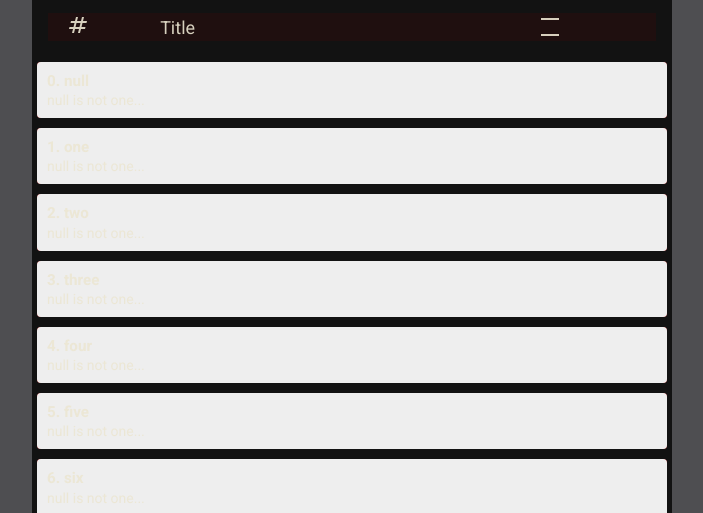
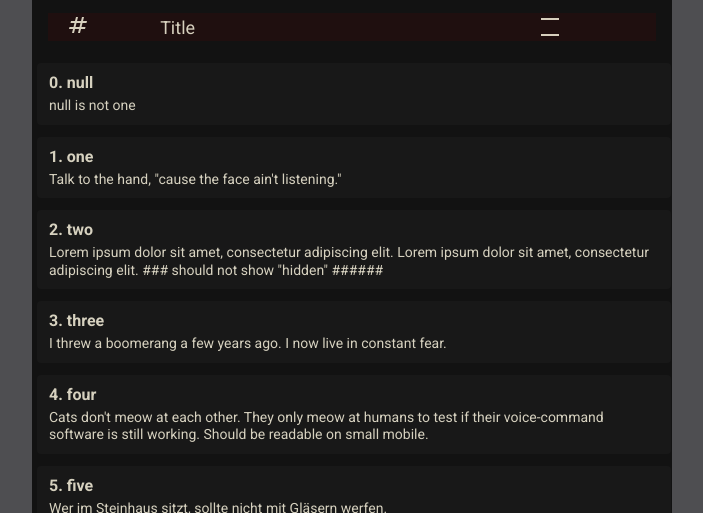
Before and after one commit to 44xtc44/AudioDeity, a website built with Vite: page index.html in a window 1280 px wide. Shown: the part 287-800 px from the top of the page, without its empty margins (288-991 px from the left). Built offline with nearby package versions, Linux system fonts and the light colour scheme.

Commit message:
update: style and mock array

```diff
--- a/src/frontend/layout/app__playlist/appPlaylist.css
+++ b/src/frontend/layout/app__playlist/appPlaylist.css
@@ -1,206 +1,124 @@
-.playlist-bar {
+.app__playlist {
+  display: grid;
+  grid-template-rows: minmax(0, 1fr);
   height: 100%;
   min-height: 0;
   overflow: hidden;
-
-  /* NEU: Zwingt die Playlist, sich strikt an die Grenzen ihrer Grid-Zelle zu halten */
-  max-height: 100%;
 }
 
 .app__playlist-card {
   height: 100%;
-  max-height: 100%; /* Verhindert, dass die Card größer wird als die Playlist-Bar */
+  max-height: 100%;
   min-height: 0;
   overflow: hidden;
 }
 
-/* scroll area */
 .app__playlist-list {
   display: flex;
   flex-direction: column;
   height: 100%;
   max-height: 100%;
   min-height: 0;
-  overflow-y: auto;
+  max-width: 100%;
+  overflow-x: hidden;
+  overflow-y: auto; /* scroll here only */
   scroll-behavior: smooth;
+  margin: 0;
+  -webkit-overflow-scrolling: touch; /* mobile [OPTION] [TEST] no scroll bar */
+}
 
-  /* WICHTIG: Falls hier noch ein Außenabstand definiert ist, der alles verschiebt */
-  margin: 0;
+/* ==========================================================================
+   DESIGN A: STANDARD-VIEW LIST (big / Desktop)
+   ========================================================================== */
+.app__playlist-item-wrapper {
+  position: relative;
+  overflow: hidden;
+  width: 100%;
+  margin: 6px 5px; /* Großzügiger Abstand */
+  /* background-color: #dc2626; */
+  border-radius: 4px;
+  flex-shrink: 0;
+
+  align-items: center;
+  max-width: 99%; /* [TEST] "width: 100%" horizontal bar appears */
 }
 
 .app__playlist-item {
-  margin: 0 !important; /* Kein Außenabstand hier, das macht der Wrapper */
+  margin: 0 !important;
   position: relative;
   z-index: 2;
-  background: #eee; /* Grauer Hintergrund des Elements */
-  padding: 10px; /* 6px 10px; or 10px Ihr ursprüngliches Padding für den Text-Inhalt */
+  background: #181818;
+  padding: 10px 12px; /* much space for mouse clicks */
   transition: transform 0.2s ease-out;
   cursor: grab;
-  width: 100%; /* Nutzt die volle Breite des Wrappers */
-  box-sizing: border-box; /* Schließt das Padding in die Breite ein */
+  width: 100%;
+  box-sizing: border-box;
+  color: var(--app__playlist-item);
 
+  line-height: 1.25;
+  display: -webkit-box; /* [TEST] line two is fully displayed */
+  -webkit-box-orient: vertical;
+  -webkit-line-clamp: 4; /* Number of lines to show */
+  overflow: hidden;
+  text-overflow: ellipsis;
+
+  /*   box-shadow:
+    0 0 10px rgba(100, 150, 255, 0.5),
+    outset 0 0 5px rgba(100, 150, 255, 0.3);
+  background-color: rgba(20, 20, 30, 0.8);  */
+
+  /*   box-shadow:
+    0 0 10px rgba(100, 150, 255, 0.5),
+    inset 0 0 5px rgba(100, 150, 255, 0.3);
+  background-color: rgba(20, 20, 30, 0.8);  */
+}
+@media (prefers-color-scheme: dark) {
+  .app__playlist-item {
+    color: var(--app__playlist-item);
+  }
+}
+.app__playlist-item h4 {
+  font-size: 1rem;
+  margin: 0 0 4px 0;
+}
+
+.app__playlist-item p {
+  font-size: 0.85rem;
+  margin: 0;
+  color: #6b7280;
+}
+
+/* ==========================================================================
+   DESIGN B: COMPACT LIST (toggle via .is-compact)
+   ========================================================================== */
+/* Wenn die Klasse am .app__playlist-list aktiv ist, greifen diese kompakteren Regeln */
+.app__playlist-list.is-compact .app__playlist-item-wrapper {
+  margin: 2px 4px; /* Extrem flach */
+  border-radius: 3px;
+}
+
+.app__playlist-list.is-compact .app__playlist-item {
+  padding: 4px 8px; /* Minimales Padding */
+  display: flex;
   align-items: center;
   justify-content: space-between;
   gap: 10px;
 }
 
-.app__playlist-item-dense {
-  margin: 0 !important; /* Kein Außenabstand hier, das macht der Wrapper */
-  position: relative;
-  z-index: 2;
-  background: #eee; /* Grauer Hintergrund des Elements */
-  padding: 4px 8p; /* 6px 10px; or 10px Ihr ursprüngliches Padding für den Text-Inhalt */
-  transition: transform 0.2s ease-out;
-  cursor: grab;
-  width: 100%; /* Nutzt die volle Breite des Wrappers */
-  box-sizing: border-box; /* Schließt das Padding in die Breite ein */
-
-  align-items: center;
-  justify-content: space-between;
-  gap: 10px;
-}
-
-.app__playlist-item h4 {
-  font-size: 0.95rem; /* Leicht verkleinert für besseren Platz */
-  margin: 0 0 2px 0; /* Entfernt den großen Standard-Browser-Margin (nur noch 2px Platz nach unten) */
-  line-height: 1.2;
-}
-
-.app__playlist-item-dense h4 {
-  font-size: 0.85rem; /* Kompakte, gut lesbare Größe */
-  margin: 0; /* Kein Abstand */
-  line-height: 1.1;
-  white-space: nowrap; /* Verhindert Zeilenumbruch beim Titel */
+.app__playlist-list.is-compact .app__playlist-item h4 {
+  font-size: 0.85rem;
+  margin: 0;
+  white-space: nowrap;
   overflow: hidden;
-  text-overflow: ellipsis; /* Zeigt "..." bei zu langen Titeln */
+  text-overflow: ellipsis;
   flex-shrink: 0;
 }
 
-.app__playlist-item p {
-  font-size: 0.8rem; /* Subtext etwas kleiner machen */
-  margin: 0; /* Entfernt jeglichen Standard-Browser-Abstand */
-  line-height: 1.2;
-}
-
-.app__playlist-item-dense p {
-  font-size: 0.75rem; /* Kleinstmögliche lesbare Schriftgröße */
-  margin: 0; /* Kein Abstand */
-  line-height: 1.1;
-  color: #6b7280; /* Leicht ausgegraut für bessere Hierarchie */
+.app__playlist-list.is-compact .app__playlist-item p {
+  font-size: 0.75rem;
+  margin: 0;
   white-space: nowrap;
   overflow: hidden;
-  text-overflow: ellipsis; /* Zeigt "..." bei zu langem Text */
+  text-overflow: ellipsis;
   text-align: right;
 }
-.app__playlist-item-wrapper {
-  position: relative;
-  overflow: hidden;
-  margin: 5px; /* 3px 5px; or 5px */
-  background-color: #dc2626; /* Hintergrund für den Swipe-Button */
-  border-radius: 4px;
-
-  /* Diese Eigenschaften halten die Liste stabil über dem App-Footer: */
-  flex-shrink: 0; /* Verhindert das unkontrollierte Ausdehnen */
-  width: auto; /* Passt sich dem Container an */
-}
-
-.app__playlist-item-wrapper-dense {
-  position: relative;
-  overflow: hidden;
-  margin: 2px 4px; /* 3px 5px; or 5px */
-  background-color: #dc2626; /* Hintergrund für den Swipe-Button */
-  border-radius: 4px;
-
-  /* Diese Eigenschaften halten die Liste stabil über dem App-Footer: */
-  flex-shrink: 0; /* Verhindert das unkontrollierte Ausdehnen */
-  width: auto; /* Passt sich dem Container an */
-}
-
-/* Der versteckte Button hinter dem Eintrag */
-.app__playlist-item__swipe-action {
-  position: absolute;
-  right: 0;
-  top: 0;
-  bottom: 0;
-  width: 80px;
-  display: flex;
-  align-items: center;
-  justify-content: center;
-  color: white;
-  font-weight: bold;
-  font-size: 0.875rem;
-  z-index: 1;
-}
-
-/* Zustand, wenn das Element nach links gewischt wurde */
-.app__playlist-item.is-swiped {
-  transform: translateX(
-    -80px
-  ); /* Verschiebt den Inhalt um die Breite des Buttons */
-}
-
-.list-footer {
-  flex-shrink: 0;
-  min-height: 50px; /* Nutzt min-height statt height, um flexibler mit Padding zu arbeiten */
-  padding: 2rem 1rem; /* Drückt das Listenende effektiv weiter nach oben */
-
-  display: flex;
-  align-items: center;
-  justify-content: center;
-  background-color: #f9fafb;
-  border-top: 1px solid #e5e7eb;
-  font-size: 0.875rem;
-  color: #9ca3af;
-  margin-top: 15px;
-}
-
-/* Scrollbar-Styling */
-.app__playlist-list::-webkit-scrollbar {
-  width: 6px;
-}
-.app__playlist-list::-webkit-scrollbar-thumb {
-  background-color: #cbd5e1;
-  border-radius: 3px;
-}
-
-/* 1. Die Einblend-Animation */
-@keyframes fadeInUp {
-  from {
-    opacity: 0;
-    transform: translateY(10px);
-  }
-  to {
-    opacity: 1;
-    transform: translateY(0);
-  }
-}
-
-/* Diese Klasse wird neuen Listenelementen gegeben */
-.app__playlist-item.fade-in {
-  animation: fadeInUp 0.3s ease-out forwards;
-}
-
-/* 2. Der aktive Playlist-Eintrag */
-.app__playlist-item.is-active {
-  background: #3b82f6 !important; /* Blaue Hervorhebung (Beispiel) */
-  color: white;
-  border-left: 4px solid #1d4ed8;
-  font-weight: bold;
-}
-
-/* 3. Optimierung für mobile Geräte */
-@media (max-width: 768px) {
-  .app__playlist-list {
-    -webkit-overflow-scrolling: touch; /* Butterweiches Scrollen auf iOS */
-    scrollbar-width: none; /* Versteckt Standard-Scrollbar auf Firefox Mobile */
-  }
-
-  .app__playlist-list::-webkit-scrollbar {
-    display: none; /* Versteckt Scrollbar auf Chrome/Safari Mobile */
-  }
-
-  .app__playlist-item {
-    padding: 15px 10px; /* Größere Klickfläche für Finger auf dem Handy */
-    margin: 8px 5px;
-  }
-}
--- a/src/frontend/layout/app__playlist/appPlaylist.ts
+++ b/src/frontend/layout/app__playlist/appPlaylist.ts
@@ -1,5 +1,5 @@
 import './appPlaylist.css';
-
+/* import './playlistBarDensity.css' */
 interface ListItem {
   id: number;
   title: string;
@@ -8,19 +8,71 @@ interface ListItem {
 
 const fakeData = [
   { id: 0, title: 'null', body: 'null is not one' },
-  { id: 1, title: 'one', body: 'null is not one' },
-  { id: 2, title: 'two', body: 'null is not one' },
-  { id: 3, title: 'three', body: 'null is not one' },
-  { id: 4, title: 'four', body: 'null is not one' },
-  { id: 5, title: 'five', body: 'null is not one' },
-  { id: 6, title: 'six', body: 'null is not one' },
-  { id: 7, title: 'seven', body: 'null is not one' },
-  { id: 8, title: 'eight', body: 'null is not one' },
-  { id: 9, title: 'nine', body: 'null is not one' },
-  { id: 10, title: 'ten', body: 'null is not one' },
-  { id: 11, title: 'eleven', body: 'null is not one' },
-  { id: 12, title: 'dummy', body: 'filler' },
-  { id: 13, title: 'dummy', body: 'filler' },
+  {
+    id: 1,
+    title: 'one',
+    body: 'Talk to the hand, "cause the face ain\'t listening."',
+  },
+  {
+    id: 2,
+    title: 'two',
+    body: 'Lorem ipsum dolor sit amet, consectetur adipiscing elit. Lorem ipsum dolor sit amet, consectetur adipiscing elit. ### should not show "hidden" ###### HIDDEN ######.',
+  },
+  {
+    id: 3,
+    title: 'three',
+    body: 'I threw a boomerang a few years ago. I now live in constant fear.',
+  },
+  {
+    id: 4,
+    title: 'four',
+    body: "Cats don't meow at each other. They only meow at humans to test if their voice-command software is still working. Should be readable on small mobile.",
+  },
+  {
+    id: 5,
+    title: 'five',
+    body: 'Wer im Steinhaus sitzt, sollte nicht mit Gläsern werfen.',
+  },
+  {
+    id: 6,
+    title: 'six',
+    body: 'The early bird gets the worm, but the second mouse gets the cheese.',
+  },
+  {
+    id: 7,
+    title: 'seven',
+    body: 'Kräht der Hahn auf dem Mist, ändert sich das Wetter oder es bleibt, wie es ist.',
+  },
+  {
+    id: 8,
+    title: 'eight',
+    body: 'Regnet es am ersten Mai, ist der April vorbei.',
+  },
+  {
+    id: 9,
+    title: 'nine',
+    body: "A gscheiter Kaffee muaß schwarz wia die Seel vom Teufel und süß wia d'Sünd sein – oder einfach a Bier.",
+  },
+  {
+    id: 10,
+    title: 'ten',
+    body: 'My grandfather has the heart of a lion... and a lifetime ban from the local zoo.',
+  },
+  {
+    id: 11,
+    title: 'eleven',
+    body: 'I love to stand in crowded elevators and say, "I suppose you\'re all wondering why I\'ve gathered you here today"',
+  },
+  {
+    id: 12,
+    title: 'twelve',
+    body: 'I told my doctor that I broke my arm in two places. He told me to stop going to those places.',
+  },
+  {
+    id: 13,
+    title: 'thirteen',
+    body: 'Star: &#9733; (★) or &#10033; (★) Check: &#10003; (✓) or &#10004; (✓) Arrow: &#8594; (→) or &#8592; (←) String/Link: &#10134; (⟪) or &#10135; (⟫)',
+  },
 ];
 
 export function appPlaylist(): void {
@@ -33,36 +85,36 @@ function dynamicListLayout(): void {
     throw new Error('app__playlist not found');
   }
 
-  const gridCard = document.createElement('div') as HTMLDivElement;
+  const gridCard = document.createElement('div');
   gridCard.id = 'app__playlist-card';
   gridCard.classList.add('app__playlist-card');
   appPlaylist.appendChild(gridCard);
 
-  const listContainer = document.createElement('div') as HTMLDivElement;
+  const listContainer = document.createElement('div');
   listContainer.id = 'app__playlist-list';
   listContainer.classList.add('app__playlist-list');
   gridCard.appendChild(listContainer);
 
   for (const item of fakeData) {
     // wrapper
-    const wrapper = document.createElement('div') as HTMLDivElement;
+    const wrapper = document.createElement('div');
     wrapper.classList.add('app__playlist-item-wrapper');
     wrapper.classList.add('font-small');
     listContainer.appendChild(wrapper);
     // hidden del button
-    const swipeAction = document.createElement('div') as HTMLDivElement;
+    const swipeAction = document.createElement('div');
     swipeAction.classList.add('app__playlist-item__swipe-action');
     wrapper.appendChild(swipeAction);
 
     const listElement = createItemDOM(item);
     listElement.classList.add('app__playlist-item');
-    wrapper.appendChild(listElement);
+    swipeAction.appendChild(listElement);
   }
 
-  const listFooter = document.createElement('div') as HTMLDivElement;
+  const listFooter = document.createElement('div');
   listFooter.id = 'app__playlist-footer';
   listFooter.classList.add('list-footer');
-  listFooter.innerText = 'End of Playlist.';
+  listFooter.innerText = 'End of the tracklist, folks.';
   listContainer.appendChild(listFooter);
 }
 
@@ -71,7 +123,7 @@ function createItemDOM(item: ListItem): HTMLDivElement {
   div.className = 'app__playlist-item';
   div.innerHTML = `
     <h4>${item.id}. ${item.title}</h3>
-    <span>${item.body.substring(0, 100)}...</span>
+    <span>${item.body.substring(0, 150)}</span>
   `;
   return div;
 }
```
